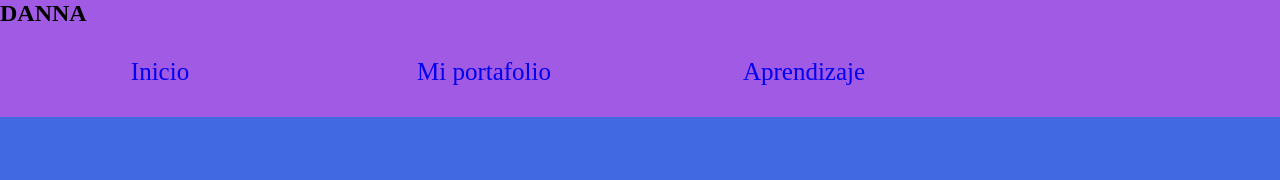
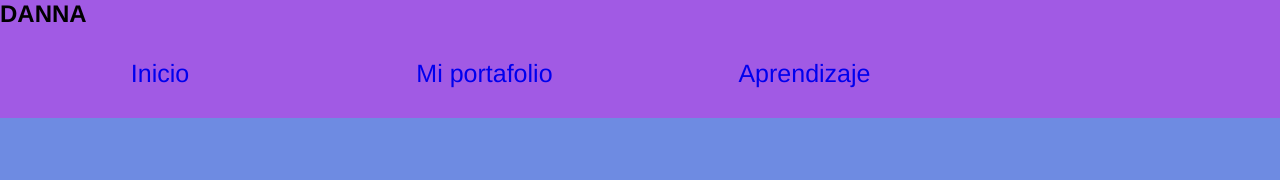
Before and after one commit to Danna947/misitioweb, a plain HTML site: page index.html in a window 1280 px wide. Drawn offline with nearby package versions, Linux system fonts and the light colour scheme.

Commit message:
modificaciones

```diff
--- a/estilo.css
+++ b/estilo.css
@@ -4,7 +4,8 @@
 
 }
 body{
-    background-color: royalblue;
+    background-color: rgb(110, 139, 226);
+    font-family: 'Franklin Gothic Medium', 'Arial Narrow', Arial, sans-serif;
 }
 
 
@@ -47,7 +48,7 @@ nav ul ul ul{
     top:0;
 }
 .sub-sub{
-    background-color:rgb(161, 90, 228) ;
+    background-color:rgb(173, 122, 221) ;
 
 }
 a{
@@ -61,4 +62,5 @@ img{
 }
 nav ul ul{
     text-align: center;
+
 }
```
